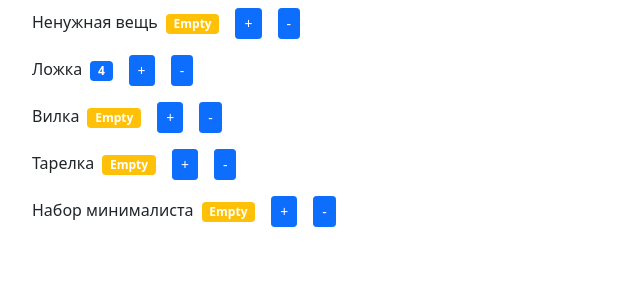
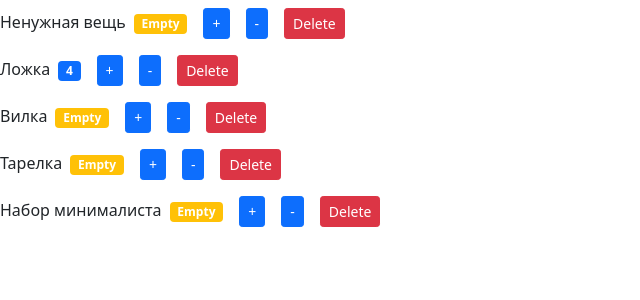
Before and after one commit to LisPavel/jsjunefrontdev, a React (Create React App) app in the folder module2/lessons-app/: page / in a window 1280 px wide. Shown: the top 300 px of the page, without its empty margins (0-640 px from the left). Built offline with nearby package versions, Linux system fonts and the light colour scheme.

Commit message:
deleting counters

```diff
--- a/module2/lessons-app/src/components/counter.jsx
+++ b/module2/lessons-app/src/components/counter.jsx
@@ -1,7 +1,7 @@
 import React, { useState } from "react";
 
 const Counter = (props) => {
-  console.log(props);
+  // console.log(props);
   // let count = 2;
   const [value, setValue] = useState(props.value);
 
@@ -33,6 +33,12 @@ const Counter = (props) => {
       <button className="btn btn-primary btn-sm m-2" onClick={handleDecrement}>
         -
       </button>
+      <button
+        className="btn btn-danger btn-sm m-2"
+        onClick={() => props.onDelete(props.id)}
+      >
+        Delete
+      </button>
     </div>
   );
 };
--- a/module2/lessons-app/src/components/countersList.jsx
+++ b/module2/lessons-app/src/components/countersList.jsx
@@ -1,20 +1,35 @@
-import React from "react";
+import React, { useState } from "react";
 import Counter from "./counter";
 
 const CountersList = () => {
-  const counters = [
+  const [counters, setCounters] = useState([
     { id: 0, value: 0, name: "Ненужная вещь" },
     { id: 1, value: 4, name: "Ложка" },
     { id: 2, value: 0, name: "Вилка" },
     { id: 3, value: 0, name: "Тарелка" },
     { id: 4, value: 0, name: "Набор минималиста" },
-  ];
+  ]);
+
+  const handleDeleteCounter = (id) => {
+    // console.log(id);
+    setCounters((prevState) => {
+      const newState = prevState.filter((counter) => counter.id !== id);
+      return newState;
+    });
+  };
+
   return (
-    <ul>
+    <>
       {counters.map((count) => (
-        <Counter key={count.id} value={count.value} name={count.name} />
+        <Counter
+          key={count.id}
+          id={count.id}
+          value={count.value}
+          name={count.name}
+          onDelete={handleDeleteCounter}
+        />
       ))}
-    </ul>
+    </>
   );
 };
 
```
